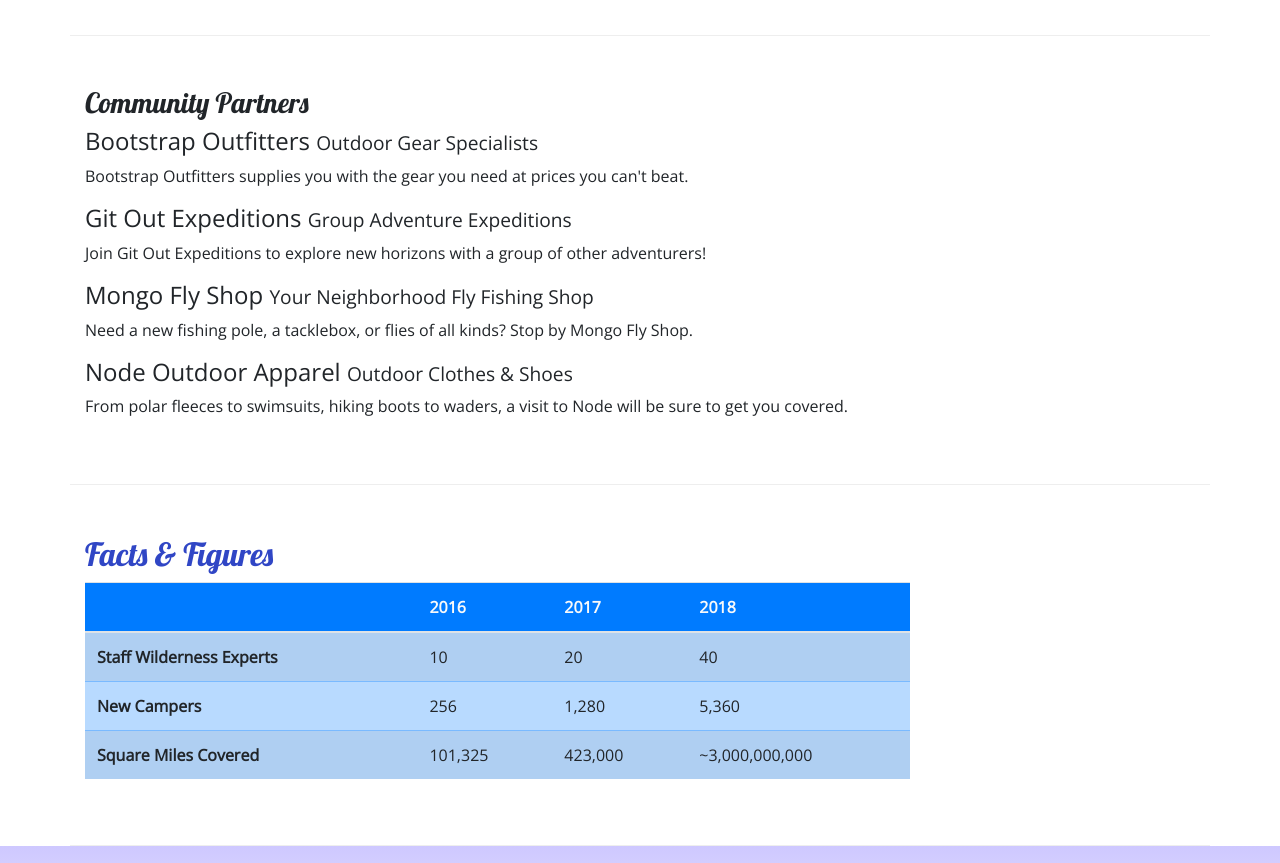
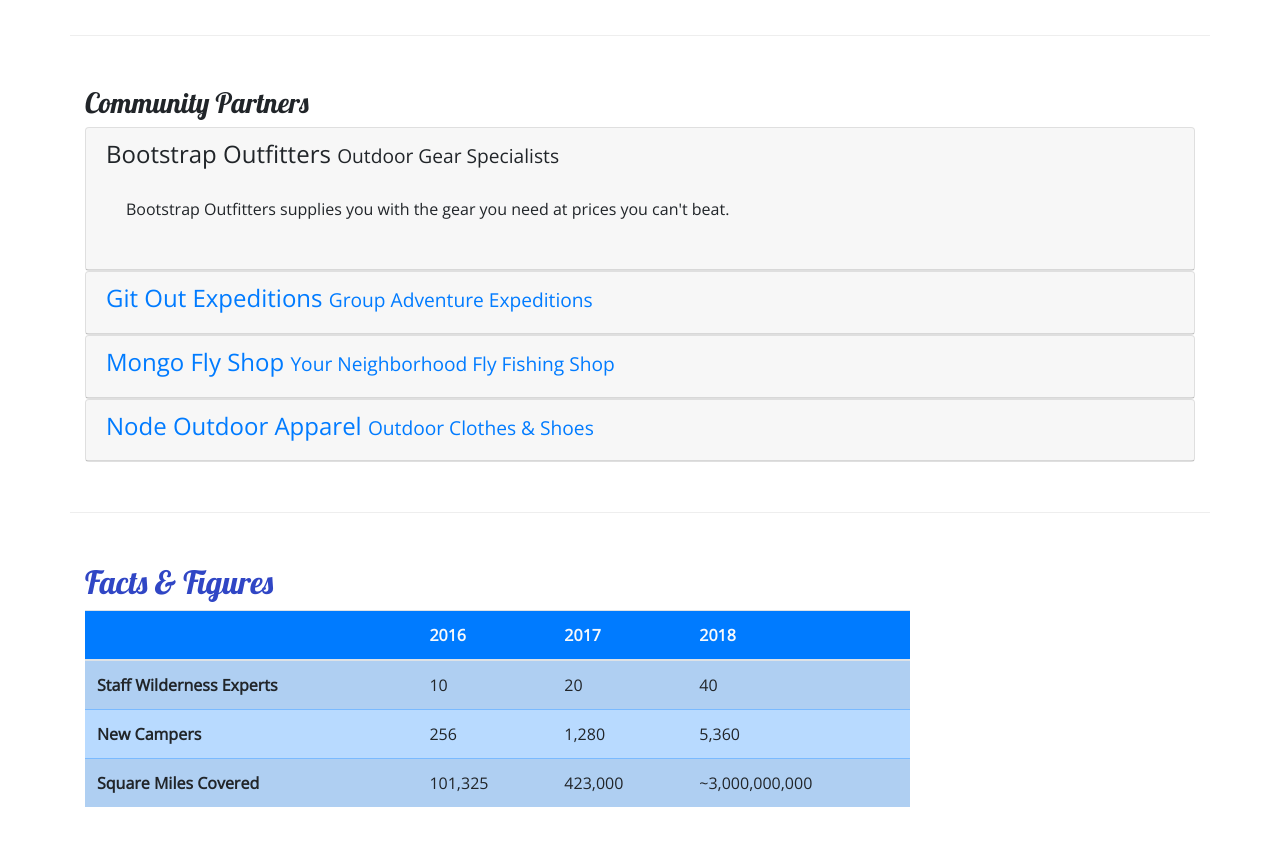
Before and after one commit to JaredOwen14/Bootstrap, a website: page aboutus.html in a window 1280 px wide. Shown: the part 1120-1983 px from the top of the page. Drawn offline with nearby package versions, Linux system fonts and the light colour scheme.

Commit message:
accordion

```diff
--- a/aboutus.html
+++ b/aboutus.html
@@ -109,14 +109,56 @@
             <div class="row row-content">
                 <div class="col">
                     <h3>Community Partners</h3>
-                    <h4>Bootstrap Outfitters <small>Outdoor Gear Specialists</small></h4>
-                    <p class="d-none d-sm-block">Bootstrap Outfitters supplies you with the gear you need at prices you can't beat.</p>
-                    <h4>Git Out Expeditions <small>Group Adventure Expeditions</small></h4>
-                    <p class="d-none d-sm-block">Join Git Out Expeditions to explore new horizons with a group of other adventurers!</p>
-                    <h4>Mongo Fly Shop <small>Your Neighborhood Fly Fishing Shop</small></h4>
-                    <p class="d-none d-sm-block">Need a new fishing pole, a tacklebox, or flies of all kinds? Stop by Mongo Fly Shop.</p>
-                    <h4>Node Outdoor Apparel <small>Outdoor Clothes & Shoes</small></h4>
-                    <p class="d-none d-sm-block">From polar fleeces to swimsuits, hiking boots to waders, a visit to Node will be sure to get you covered.</p>
+                    <div id="accordion">
+                        <div class="card">
+                            <div role="tab" class="card-header">
+                                <h4>
+                                    <a data-toggle="collapse" data-target="#bootstrap">Bootstrap Outfitters <small>Outdoor Gear Specialists</small></a>
+                                </h4>
+                                <div class="collapse show" id="bootstrap" data-parent="#accordion">
+                                    <div class="card-body">
+                                        <p class="d-none d-sm-block">Bootstrap Outfitters supplies you with the gear you need at prices you can't beat.</p>
+                                    </div>
+                                </div>
+                            </div>
+                        </div>
+                        <div class="card">
+                            <div role="tab" class="card-header">
+                                <h4>
+                                    <a class="collapsed" data-toggle="collapse" data-target="#git">Git Out Expeditions <small>Group Adventure Expeditions</small></a>
+                                </h4>
+                                <div class="collapse" id="git" data-parent="#accordion">
+                                    <div class="card-body">
+                                        <p class="d-none d-sm-block">Join Git Out Expeditions to explore new horizons with a group of other adventurers!</p>
+                                    </div>
+                                </div>
+                            </div>
+                        </div>
+                        <div class="card">
+                            <div role="tab" class="card-header">
+                                <h4>
+                                    <a class="collapsed" data-toggle="collapse" data-target="#mongo">Mongo Fly Shop <small>Your Neighborhood Fly Fishing Shop</small></a>
+                                </h4>
+                                <div class="collapse" id="mongo" data-parent="#accordion">
+                                    <div class="card-body">
+                                        <p class="d-none d-sm-block">Need a new fishing pole, a tacklebox, or flies of all kinds? Stop by Mongo Fly Shop.</p>
+                                    </div>
+                                </div>
+                            </div>
+                        </div>
+                        <div class="card">
+                            <div role="tab" class="card-header">
+                                <h4>
+                                    <a class="collapsed" data-toggle="collapse" data-target="#node">Node Outdoor Apparel <small>Outdoor Clothes & Shoes</small></a>
+                                </h4>
+                                <div class="collapse" id="node" data-parent="#accordion">
+                                    <div class="card-body">
+                                        <p class="d-none d-sm-block">From polar fleeces to swimsuits, hiking boots to waders, a visit to Node will be sure to get you covered.</p>
+                                    </div>
+                                </div>
+                            </div>
+                        </div>
+                    </div>
                 </div>
             </div>
 
--- a/css/styles.css
+++ b/css/styles.css
@@ -28,3 +28,8 @@ header h2 {
 .navbar {
     background-color: #901CAD;
 }
+.tab-content {
+    border: 1px solid #DDD;
+    border-top: none;
+    padding: 10px;
+}
```
Also changed, not shown: index.html (+1 -1 lines).
